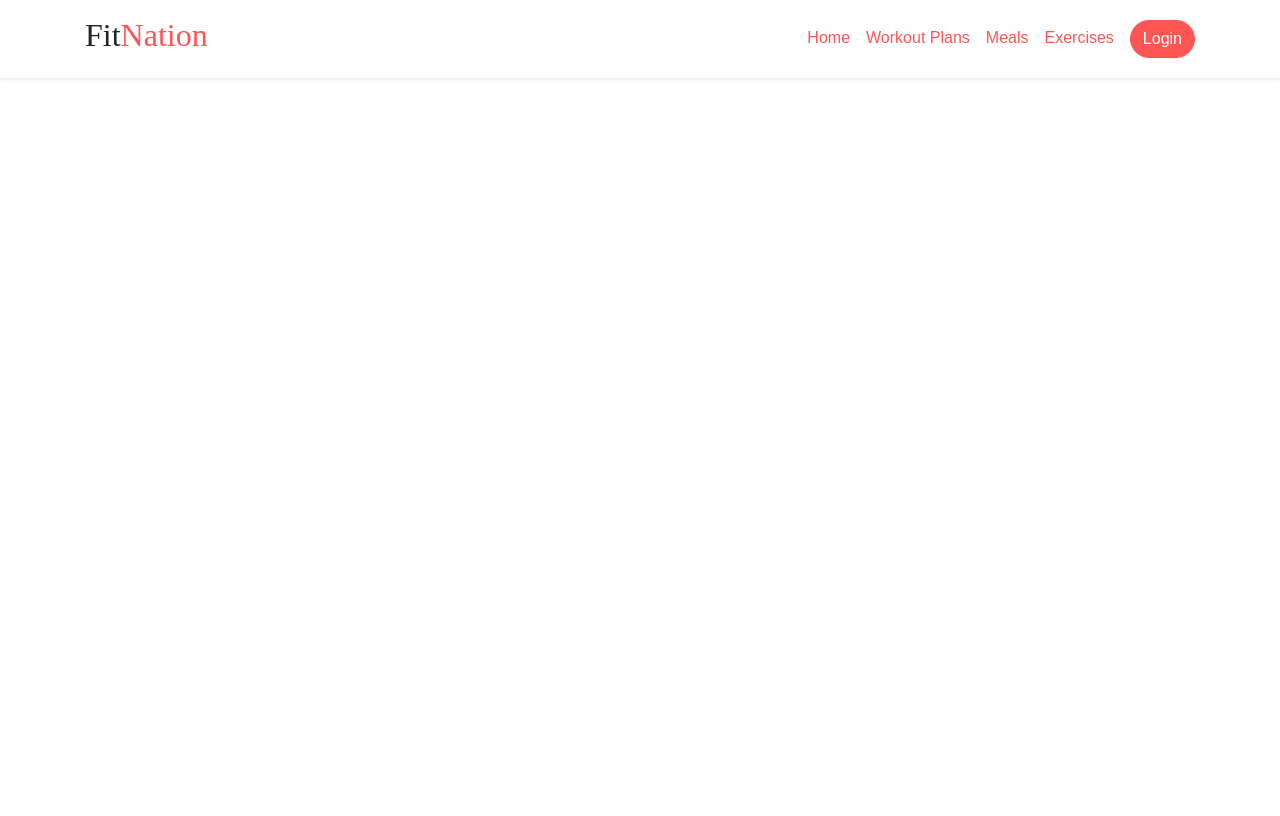
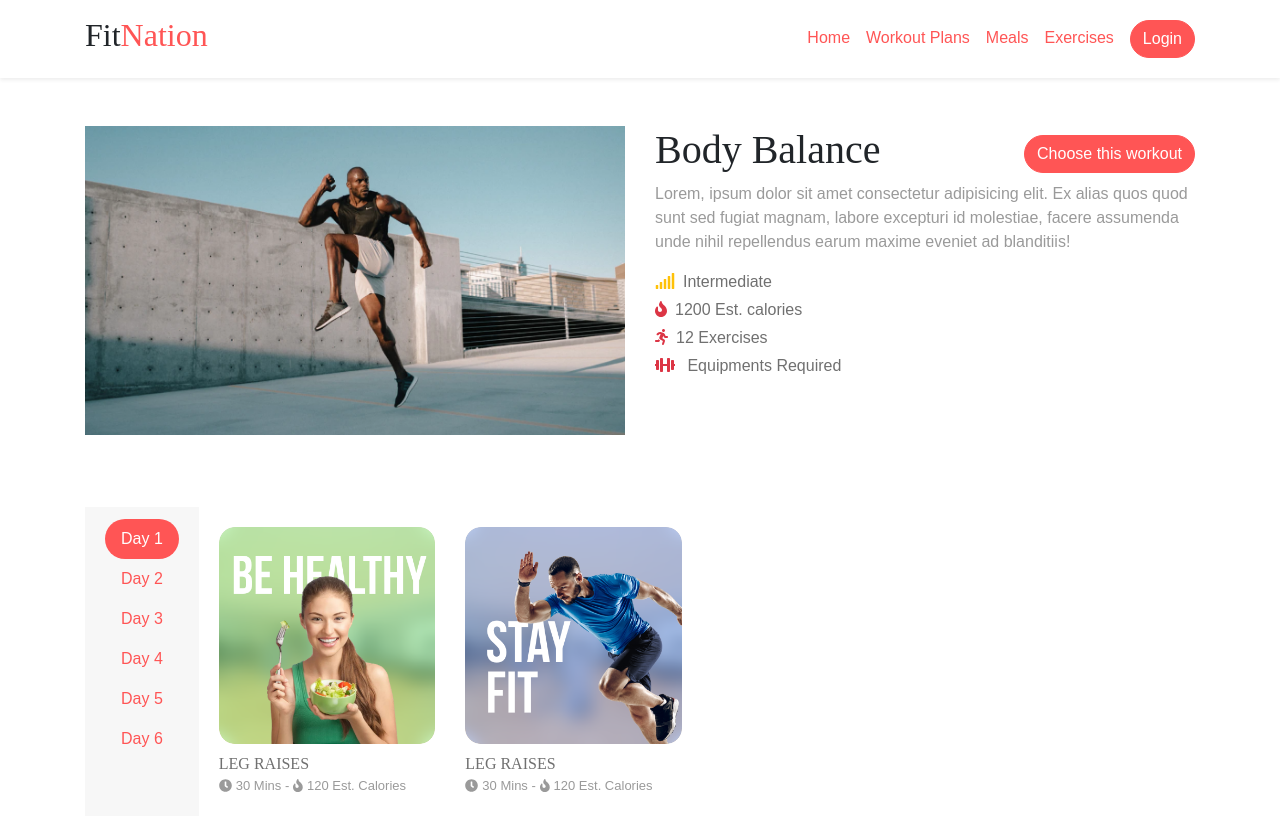
Before and after one commit to 7asebat/FitNationFrontend, a Vue app: page /workouts/1 in a window 1280 px wide. Built offline with nearby package versions, Linux system fonts and the light colour scheme.

Commit message:
feat: Add single workout view

```diff
--- /dev/null
+++ b/src/components/WorkoutExercises.vue
@@ -0,0 +1,69 @@
+<template>
+  <div>
+    <b-tabs pills card vertical>
+      <b-tab v-for="day in days" :key="day.name" :title="day.name">
+        <div class="row">
+          <div
+            class="col-sm-12 col-md-4 col-lg-3"
+            v-for="exercise in day.exercises"
+            :key="exercise.name"
+          >
+            <ExerciseCard :data="exercise" />
+          </div>
+        </div>
+      </b-tab>
+    </b-tabs>
+  </div>
+</template>
+
+<script>
+export default {
+  data() {
+    return {
+      days: [
+        {
+          name: "Day 1",
+          exercises: [
+            {
+              name: "Leg Raises",
+              time: 30,
+              calories: 120,
+              imgSrc: "beHealthy.png",
+            },
+            {
+              name: "Leg Raises",
+              time: 30,
+              calories: 120,
+              imgSrc: "stayFit.png",
+            },
+          ],
+        },
+        {
+          name: "Day 2",
+          exercises: [],
+        },
+        {
+          name: "Day 3",
+          exercises: [],
+        },
+        {
+          name: "Day 4",
+          exercises: [],
+        },
+        {
+          name: "Day 5",
+          exercises: [],
+        },
+        {
+          name: "Day 6",
+          exercises: [],
+        },
+      ],
+    };
+  },
+
+  components: {
+    ExerciseCard: () => import("@/components/ExerciseCard.vue"),
+  },
+};
+</script>
--- /dev/null
+++ b/src/components/WorkoutInfo.vue
@@ -0,0 +1,54 @@
+<template>
+  <div>
+    <div class="row">
+      <div class="col-lg-6 col-sm-12 mb-4">
+        <img src="@/assets/images/workout.png" class="w-100" alt="" />
+      </div>
+      <div class="col-lg-6 col-sm-12">
+        <div class="d-flex justify-content-between align-items-center">
+          <h1 class="u-title-font">{{ workout.title }}</h1>
+          <button class="btn btn-primary">Choose this workout</button>
+        </div>
+        <p class="text-secondary">
+          {{ workout.description }}
+        </p>
+
+        <p class="my-1 c-workout-card-workout-property">
+          <span class="text-warning"><i class="fas fa-signal"></i></span>
+          <span class="mx-2 text-dark">{{ workout.level }}</span>
+        </p>
+
+        <p class="my-1 c-workout-card-workout-property">
+          <span class="text-danger"><i class="fas fa-fire"></i></span>
+          <span class="mx-2 text-dark"
+            >{{ workout.calories }} Est. calories</span
+          >
+        </p>
+        <p class="my-1 c-workout-card-workout-property">
+          <span class="text-danger"><i class="fas fa-running"></i></span>
+          <span class="mx-2 text-dark">{{ workout.exercises }} Exercises</span>
+        </p>
+        <p class="my-1 c-workout-card-workout-property">
+          <span class="text-danger"><i class="fas fa-dumbbell"></i></span>
+          <span class="mx-2 text-dark">
+            {{
+              workout.equipmentsRequired
+                ? "Equipments Required"
+                : "Equipments Not Required"
+            }}
+          </span>
+        </p>
+      </div>
+    </div>
+  </div>
+</template>
+
+<script>
+export default {
+  props: {
+    workout: {
+      required: true,
+    },
+  },
+};
+</script>
--- a/src/router/index.js
+++ b/src/router/index.js
@@ -33,6 +33,12 @@ const routes = [
     component: () =>
       import(/* webpackChunkName: "exercises" */ "@/views/Exercises.vue"),
   },
+  {
+    path: "/workouts/:id",
+    name: "SingleWorkout",
+    component: () =>
+      import(/* webpackChunkName: "workouts" */ "@/views/SingleWorkout.vue"),
+  },
   ...AuthRoutes,
 ];
 
--- /dev/null
+++ b/src/views/SingleWorkout.vue
@@ -0,0 +1,30 @@
+<template>
+  <div>
+    <div class="container">
+      <WorkoutInfo :workout="workout" class="my-5" />
+      <WorkoutExercises />
+    </div>
+  </div>
+</template>
+
+<script>
+export default {
+  data() {
+    return {
+      workout: {
+        title: "Body Balance",
+        description:
+          "Lorem, ipsum dolor sit amet consectetur adipisicing elit. Ex alias quos quod sunt sed fugiat magnam, labore excepturi id molestiae, facere assumenda unde nihil repellendus earum maxime eveniet ad blanditiis!",
+        level: "Intermediate",
+        calories: 1200,
+        exercises: 12,
+        equipmentsRequired: true,
+      },
+    };
+  },
+  components: {
+    WorkoutInfo: () => import("@/components/WorkoutInfo.vue"),
+    WorkoutExercises: () => import("@/components/WorkoutExercises.vue"),
+  },
+};
+</script>
```
Also changed, not shown: src/views/Meals.vue (added).
